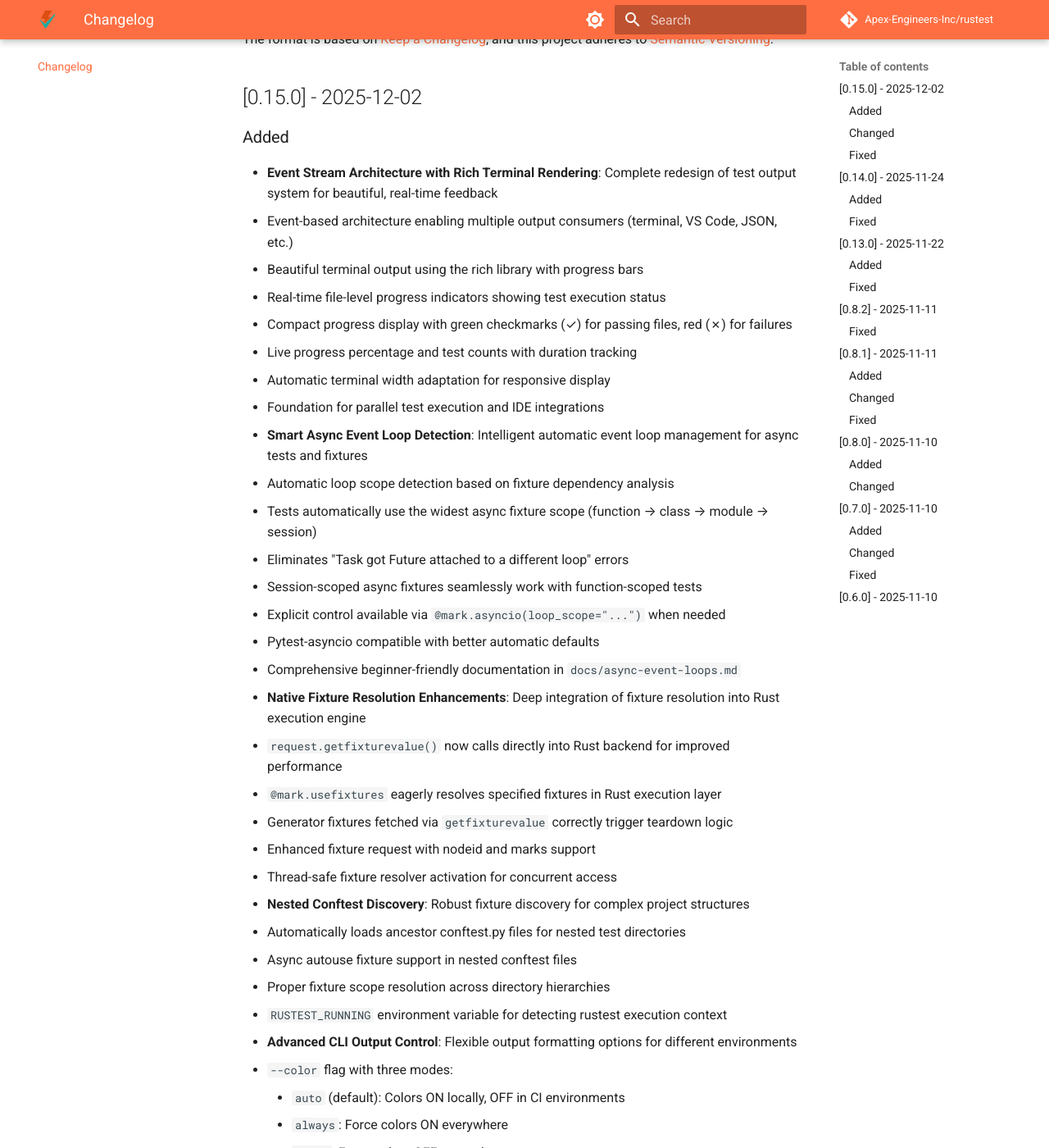
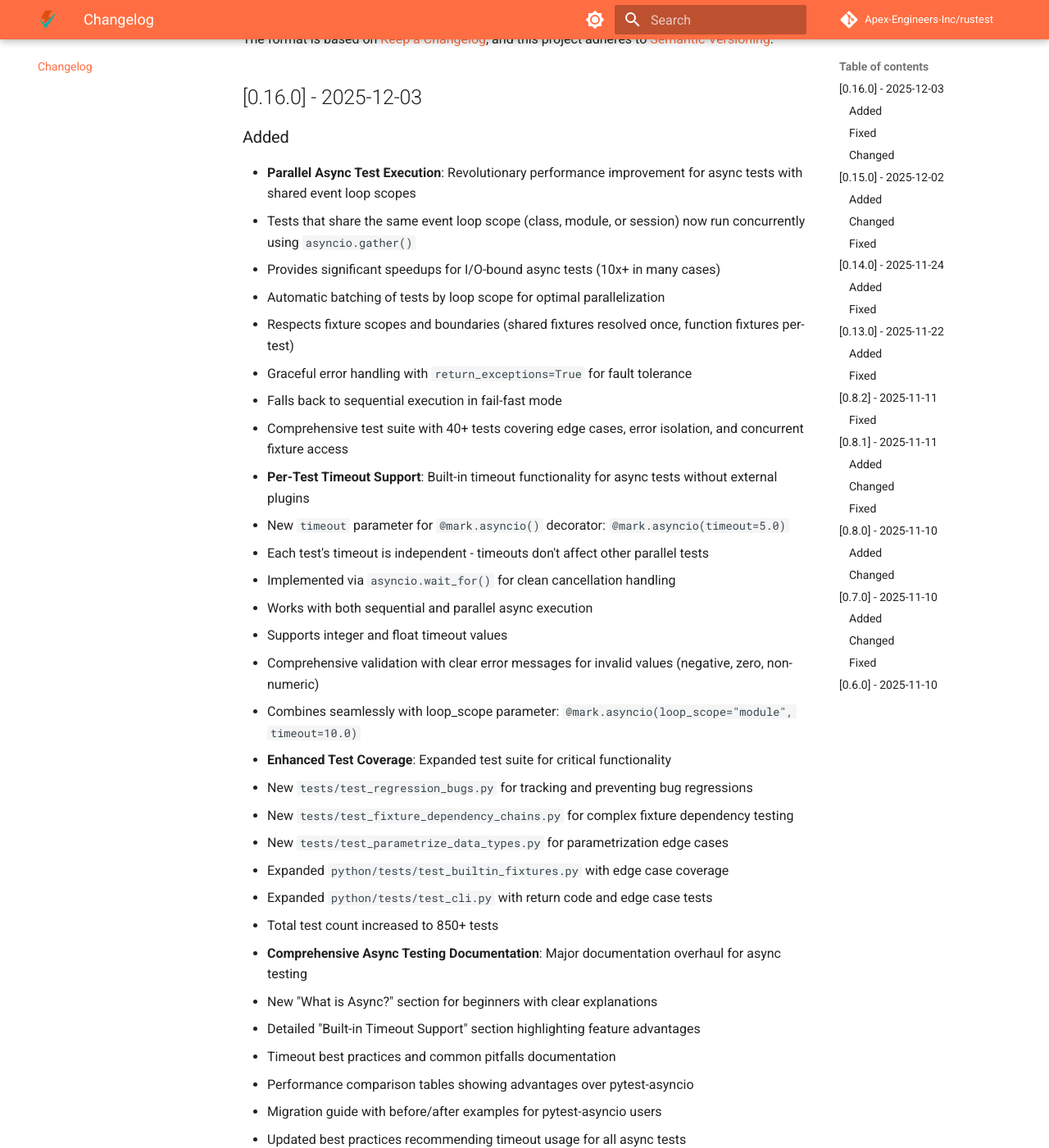
Before and after one commit to Apex-Engineers-Inc/rustest, an MkDocs documentation site: the page built from docs/CHANGELOG.md, in a window 1280 px wide and 1400 px high, scrolled down 234 px. Shown: the whole window at 82% size. Built offline with MkDocs 1.6.1 and Material for MkDocs 9.7.7, drawn with Linux system fonts in a browser that asks for light colours; comment, search, counter and statistics services are not loaded; some of the changed text lies outside the part shown.

Commit message:
Bump version and update changelog (#108)
* Bump version to 0.16.0 and update changelog

## Changes

- Updated CHANGELOG.md and docs/CHANGELOG.md with comprehensive 0.16.0 release notes
- Bumped version from 0.15.0 to 0.16.0 in pyproject.toml and Cargo.toml

## 0.16.0 Highlights

### Added
- Parallel Async Test Execution: Tests with shared event loop scopes now run concurrently (10x+ speedup)
- Per-Test Timeout Support: Built-in timeout parameter for @mark.asyncio() decorator
- Enhanced Test Coverage: 850+ tests with new regression and edge case coverage
- Comprehensive Async Testing Documentation: Major docs overhaul with beginner guides

### Fixed
- Thread-Local Safety: Improved ACTIVE_RESOLVER with pointer verification
- Parametrized Fixture Bounds Checking: Prevents panics in edge cases
- Class Cache Management: Proper cache invalidation on package boundaries
- MonkeyPatch Validation: Validates dotted paths correctly
- Type Comparison Flexibility: Better pytest compatibility in approx.py

* Auto-fix formatting and linting

---------

Co-authored-by: Claude <noreply@anthropic.com>
Co-authored-by: github-actions[bot] <github-actions[bot]@users.noreply.github.com>

```diff
--- a/Cargo.toml
+++ b/Cargo.toml
@@ -1,6 +1,6 @@
 [package]
 name = "rustest-core"
-version = "0.15.0"
+version = "0.16.0"
 edition = "2021"
 authors = ["rustest contributors"]
 description = "A hyper-performant pytest-compatible test runner powered by Rust"
--- a/docs/CHANGELOG.md
+++ b/docs/CHANGELOG.md
@@ -4,6 +4,72 @@ All notable changes to this project will be documented in this file.
 
 The format is based on [Keep a Changelog](https://keepachangelog.com/en/1.0.0/),
 and this project adheres to [Semantic Versioning](https://semver.org/spec/v2.0.0.html).
+
+## [0.16.0] - 2025-12-03
+
+### Added
+
+- **Parallel Async Test Execution**: Revolutionary performance improvement for async tests with shared event loop scopes
+  - Tests that share the same event loop scope (class, module, or session) now run concurrently using `asyncio.gather()`
+  - Provides significant speedups for I/O-bound async tests (10x+ in many cases)
+  - Automatic batching of tests by loop scope for optimal parallelization
+  - Respects fixture scopes and boundaries (shared fixtures resolved once, function fixtures per-test)
+  - Graceful error handling with `return_exceptions=True` for fault tolerance
+  - Falls back to sequential execution in fail-fast mode
+  - Comprehensive test suite with 40+ tests covering edge cases, error isolation, and concurrent fixture access
+
+- **Per-Test Timeout Support**: Built-in timeout functionality for async tests without external plugins
+  - New `timeout` parameter for `@mark.asyncio()` decorator: `@mark.asyncio(timeout=5.0)`
+  - Each test's timeout is independent - timeouts don't affect other parallel tests
+  - Implemented via `asyncio.wait_for()` for clean cancellation handling
+  - Works with both sequential and parallel async execution
+  - Supports integer and float timeout values
+  - Comprehensive validation with clear error messages for invalid values (negative, zero, non-numeric)
+  - Combines seamlessly with loop_scope parameter: `@mark.asyncio(loop_scope="module", timeout=10.0)`
+
+- **Enhanced Test Coverage**: Expanded test suite for critical functionality
+  - New `tests/test_regression_bugs.py` for tracking and preventing bug regressions
+  - New `tests/test_fixture_dependency_chains.py` for complex fixture dependency testing
+  - New `tests/test_parametrize_data_types.py` for parametrization edge cases
+  - Expanded `python/tests/test_builtin_fixtures.py` with edge case coverage
+  - Expanded `python/tests/test_cli.py` with return code and edge case tests
+  - Total test count increased to 850+ tests
+
+- **Comprehensive Async Testing Documentation**: Major documentation overhaul for async testing
+  - New "What is Async?" section for beginners with clear explanations
+  - Detailed "Built-in Timeout Support" section highlighting feature advantages
+  - Timeout best practices and common pitfalls documentation
+  - Performance comparison tables showing advantages over pytest-asyncio
+  - Migration guide with before/after examples for pytest-asyncio users
+  - Updated best practices recommending timeout usage for all async tests
+
+### Fixed
+
+- **Thread-Local Safety**: Improved ACTIVE_RESOLVER thread-local safety with pointer verification
+  - Added release-mode assertion for resolver stack integrity (upgraded from debug_assert to assert)
+  - Prevents potential memory safety issues in multi-threaded contexts
+
+- **Parametrized Fixture Bounds Checking**: Added bounds checking for parametrized fixture resolution
+  - Prevents panics when accessing fixture parameters out of range
+  - More robust error handling for edge cases in fixture parametrization
+
+- **Class Cache Management**: Clear class cache on package boundary changes
+  - Ensures proper cache invalidation when moving between test packages
+  - Prevents stale fixture data from affecting subsequent tests
+
+- **MonkeyPatch Validation**: Fixed `MonkeyPatch.setattr()` to validate dotted paths
+  - Now correctly rejects paths without at least one dot
+  - Provides clear error messages for invalid attribute paths
+
+- **Type Comparison Flexibility**: Relaxed `approx.py` type strictness
+  - Allows list vs tuple comparison for better pytest compatibility
+  - More forgiving numeric comparison behavior
+
+### Changed
+
+- Async test execution strategy now prioritizes parallel execution for shared loop scopes
+- Error handling in async batch execution now uses `BaseException` instead of `Exception` for proper cancellation support
+- Documentation now emphasizes parallel execution and timeout as key differentiators from pytest-asyncio
 
 ## [0.15.0] - 2025-12-02
 
--- a/pyproject.toml
+++ b/pyproject.toml
@@ -4,7 +4,7 @@ build-backend = "maturin"
 
 [project]
 name = "rustest"
-version = "0.15.0"
+version = "0.16.0"
 description = "Rust powered pytest-compatible runner"
 readme = "README.md"
 requires-python = ">=3.10"
```
Also changed, not shown: CHANGELOG.md (+66 -0 lines), 2 other files.
